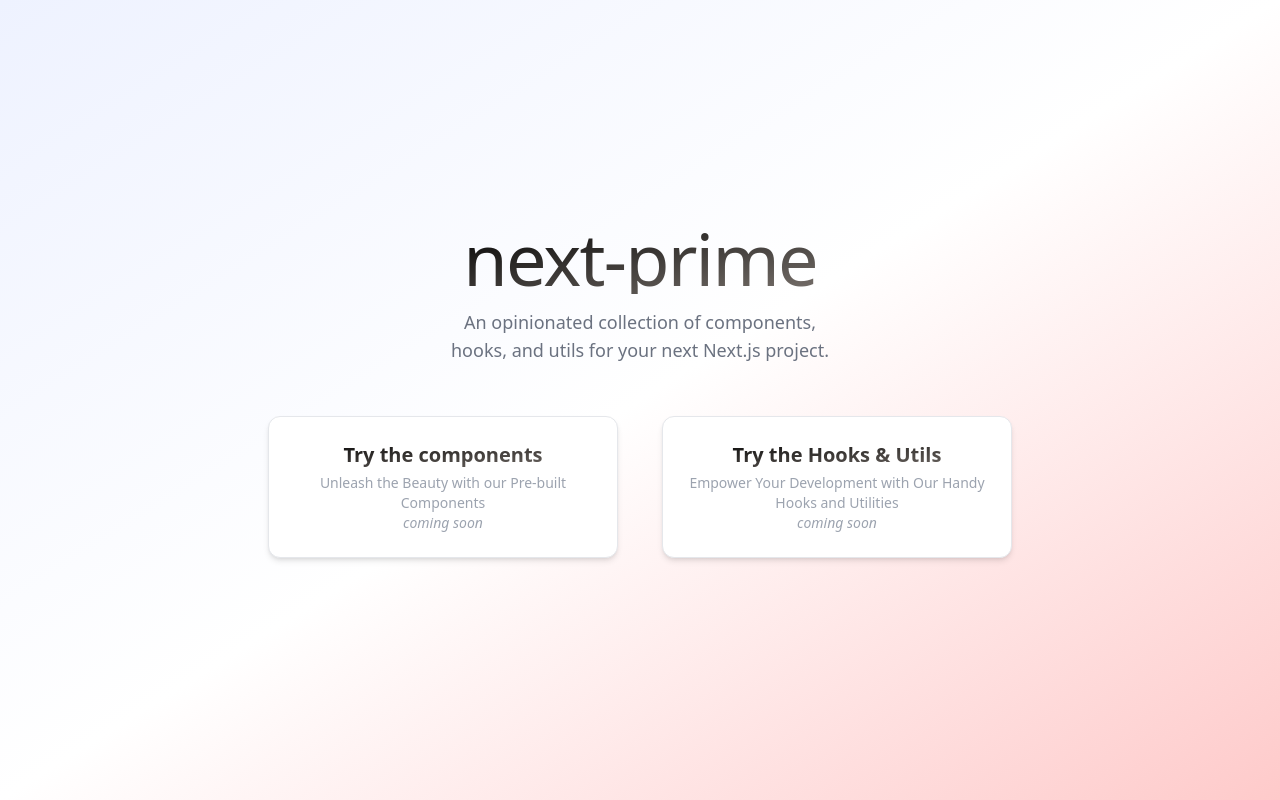
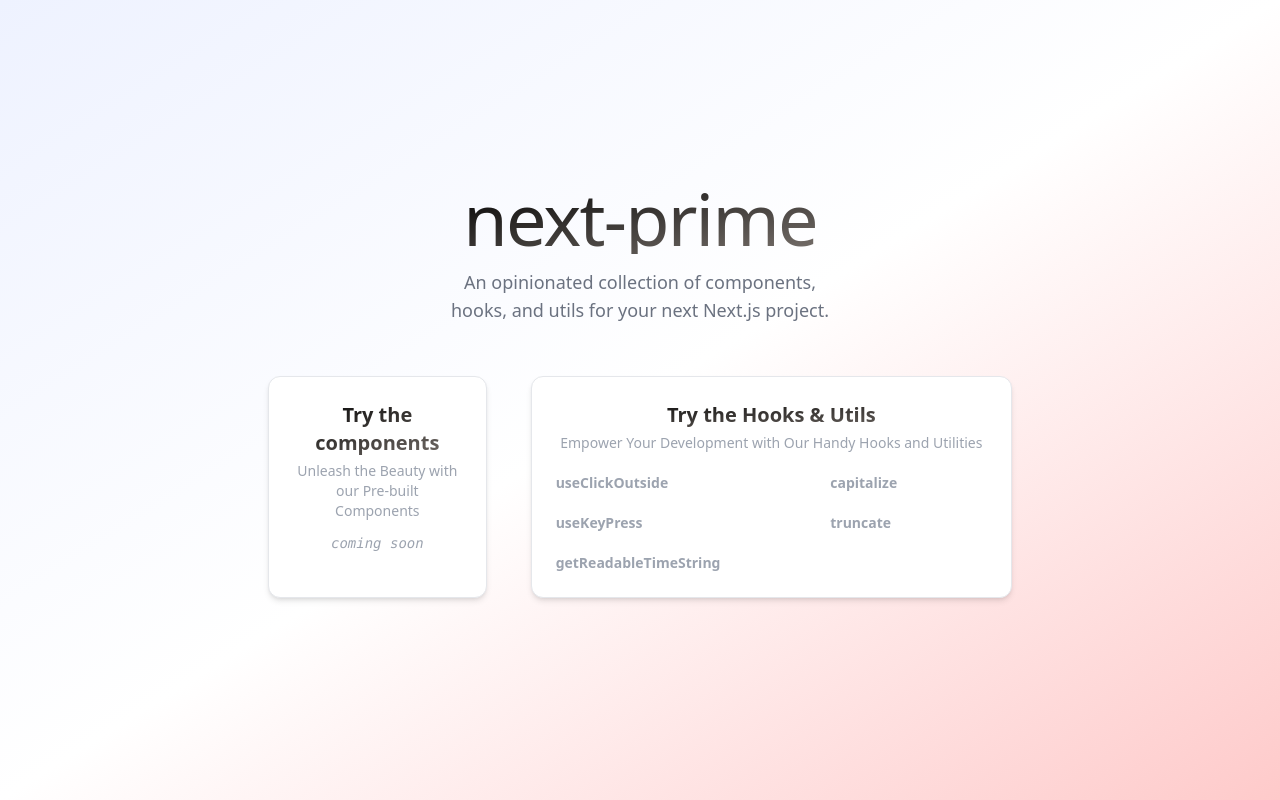
Before and after one commit to timtwiest/next-prime, a Next.js app: page / in a window 1280 px wide. Built offline with nearby package versions, Linux system fonts and the light colour scheme.

Commit message:
improve main page, add the various utils and hooks to the card

```diff
--- a/src/app/page.tsx
+++ b/src/app/page.tsx
@@ -3,6 +3,7 @@
 import React from 'react';
 import Text from '@components/text';
 import Card from '@components/card';
+import classnames from 'classnames';
 
 const metadata = {
   title: 'next-prime',
@@ -10,14 +11,43 @@
     'An opinionated collection of components, hooks, and utils for your next Next.js project.',
 };
 
-const cards: { title: string; description: string }[] = [
+const cards: {
+  title: string;
+  description: string;
+  large: boolean;
+  component: React.ReactElement;
+}[] = [
   {
     title: 'Try the components',
     description: 'Unleash the Beauty with our Pre-built Components',
+    large: false,
+    component: (
+      <Text className="pt-3 text-center font-mono italic">coming soon</Text>
+    ),
   },
   {
     title: 'Try the Hooks & Utils',
     description: 'Empower Your Development with Our Handy Hooks and Utilities',
+    large: true,
+    component: (
+      <div className="grid grid-flow-col grid-rows-3 gap-5 pt-5">
+        <Text as={'span'} className=" font-semibold">
+          useClickOutside
+        </Text>
+        <Text as={'span'} className="font-semibold">
+          useKeyPress
+        </Text>
+        <Text as={'span'} className="font-semibold">
+          getReadableTimeString
+        </Text>
+        <Text as={'span'} className="font-semibold">
+          capitalize
+        </Text>
+        <Text as={'span'} className="font-semibold">
+          truncate
+        </Text>
+      </div>
+    ),
   },
 ];
 
@@ -30,18 +60,23 @@
       <Text className="mt-3.5 max-w-sm text-center text-sm text-gray-500 sm:text-lg">
         {metadata.description}
       </Text>
-      <div className="my-10 grid w-full max-w-screen-md grid-cols-1 gap-5 px-5 sm:grid-cols-2 xl:px-0">
-        {cards.map(({ title, description }, i) => (
+      <div className="my-10 grid w-full max-w-screen-md grid-cols-1 gap-5 px-5 sm:grid-cols-3 xl:px-0">
+        {cards.map(({ title, description, large, component }, i) => (
           <Card
             key={`card-${title}-i-${i}`}
-            className="transform transition duration-500 hover:scale-105"
+            className={classnames(
+              'transform transition duration-500 hover:scale-105',
+              {
+                'col-span-2': large,
+              },
+            )}
           >
-            <Card.Header className="font-display justify-center bg-gradient-to-br from-black to-stone-500 bg-clip-text text-lg font-bold text-transparent sm:text-xl">
+            <Card.Header className="font-display justify-center bg-gradient-to-br from-black to-stone-500 bg-clip-text text-center text-lg font-bold text-transparent sm:text-xl">
               {title}
             </Card.Header>
             <Card.Body className="sm:text-md text-sm">
               <Text className="text-center">{description}</Text>
-              <Text className="text-center italic">coming soon</Text>
+              {component && component}
             </Card.Body>
           </Card>
         ))}
```
